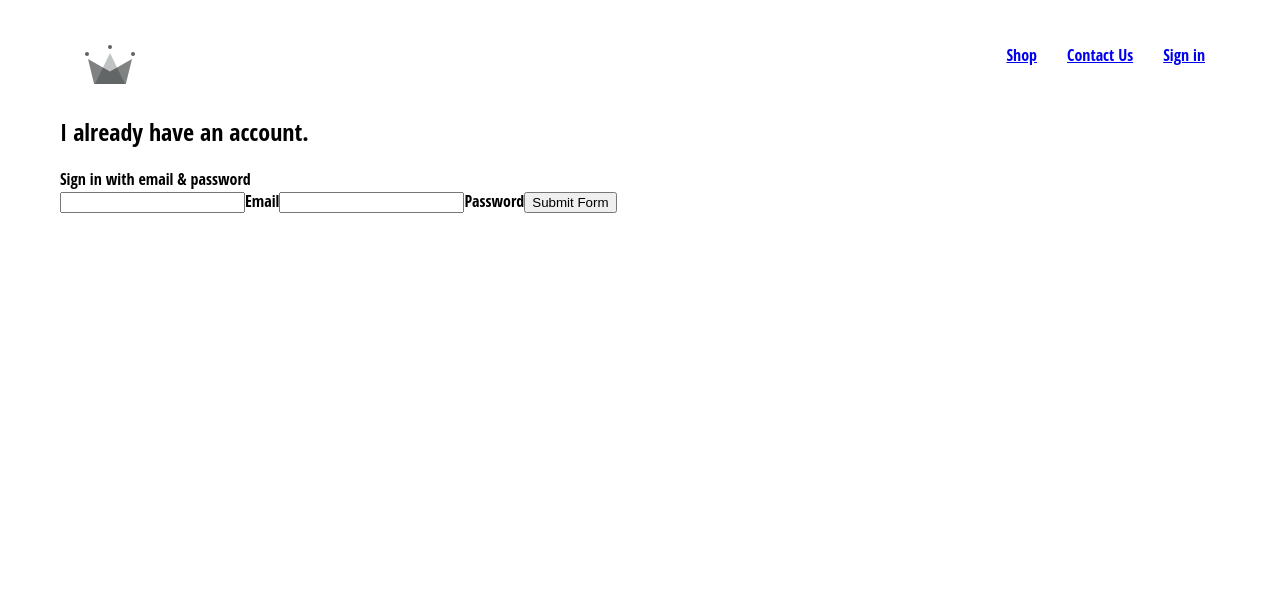
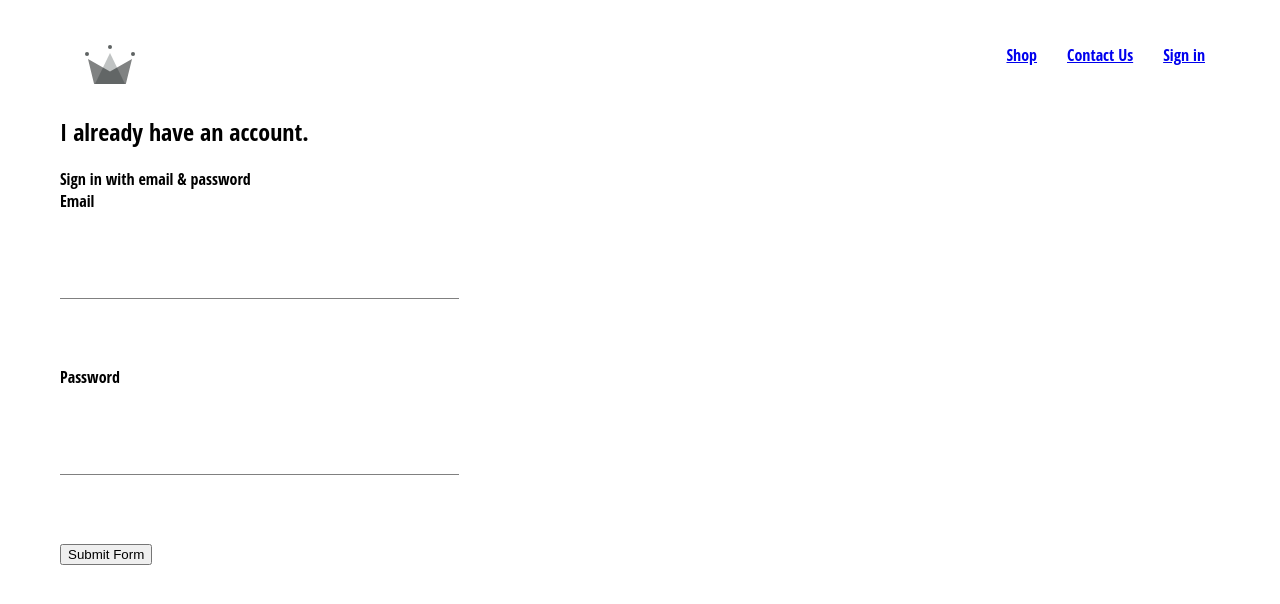
Before and after one commit to akshatz/crown-clothing, a React (Create React App) app: page /login in a window 1280 px wide. Shown: the top 604 px of the page. Built offline with nearby package versions, Linux system fonts and the light colour scheme.

Commit message:
Sign in without button css

```diff
--- a/src/App.js
+++ b/src/App.js
@@ -2,7 +2,6 @@
 import { Route, Switch } from 'react-router-dom';
 
 import './App.css';
-
 import HomePage from './pages/homepage/homepage.component.jsx';
 import ShopPage from './pages/shop/shop.component.jsx';
 import SignInAndSignUpPage from './pages/sign-in-and-sign-up/sign-in-and-sign-up.component.jsx';
--- /dev/null
+++ b/src/components/form-input/form-input.component.jsx
@@ -0,0 +1,22 @@
+import React from 'react';
+
+import './form-input.styles.scss';
+
+const FormInput = ({handleChange, label, ...otherProps}) => (
+    <div className="group">
+        <input className="form-input" onChange={handleChange}{...otherProps} />
+        {
+            label ?
+            <label
+                className={`${
+                    otherProps.value.length}? 'shrink' : ''
+                    } form-input-label`}
+            >
+                {label}
+            </label>
+            :null
+       }
+    </div>
+)
+
+export default FormInput;
--- /dev/null
+++ b/src/components/form-input/form-input.styles.scss
@@ -0,0 +1,54 @@
+$sub-color: grey;
+$main-color: black;
+
+@mixin shrinkLabel {
+  top: -14px;
+  font-size: 12px;
+  color: $main-color;
+}
+
+.group {
+  position: relative;
+  margin: 45px 0;
+
+  .form-input {
+    background: none;
+    background-color: white;
+    color: $sub-color;
+    font-size: 18px;
+    padding: 10px 10px 10px 5px;
+    display: block;
+    width: 100%;
+    border: none;
+    border-radius: 0;
+    border-bottom: 1px solid $sub-color;
+    margin: 25px 0;
+
+    &:focus {
+      outline: none;
+    }
+
+    &:focus ~ .form-input-label {
+      @include shrinkLabel();
+    }
+  }
+
+  input[type='password'] {
+    letter-spacing: 0.3em;
+  }
+
+  .form-input-label {
+    color: $sub-color;
+    font-size: 16px;
+    font-weight: normal;
+    position: absolute;
+    pointer-events: none;
+    left: 5px;
+    top: 10px;
+    transition: 300ms ease all;
+
+    &.shrink {
+      @include shrinkLabel();
+    }
+  }
+}
--- a/src/components/sign-in/sign-in.component.jsx
+++ b/src/components/sign-in/sign-in.component.jsx
@@ -1,6 +1,9 @@
 import React, { Component } from 'react';
 
 import './sign-in.styles.scss';
+
+import FormInput from '../form-input/form-input.component.jsx'
+
 
 class Signin extends Component{
     constructor(props){
@@ -31,22 +34,22 @@
                 <span>Sign in with email & password </span>
 
                 <form onSubmit={this.handleSubmit}>
-                    <input
+                    <label>Email</label>&nbsp;
+                    <FormInput
                      name="email"
                      type="email"
-                     onChange={this.handleChange}
+                     handleChange={this.handleChange}
                      value={this.state.email}
                      required
-                    />
-                    <label>Email</label>
-                    <input
+                    /><br/>
+                    <label>Password</label>&nbsp;
+                    <FormInput
                      name="password"
                      type="password"
                      value={this.state.password}
-                     onChange={this.handleChange}
+                     handleChange={this.handleChange}
                      required
-                    />
-                    <label>Password</label>
+                    /><br />
 
                     <input type="submit" value="Submit Form"/>
                 </form>
--- a/src/components/sign-in/sign-in.styles.scss
+++ b/src/components/sign-in/sign-in.styles.scss
@@ -0,0 +1,3 @@
+.sign-in{
+    width: 30vw;
+}
```
